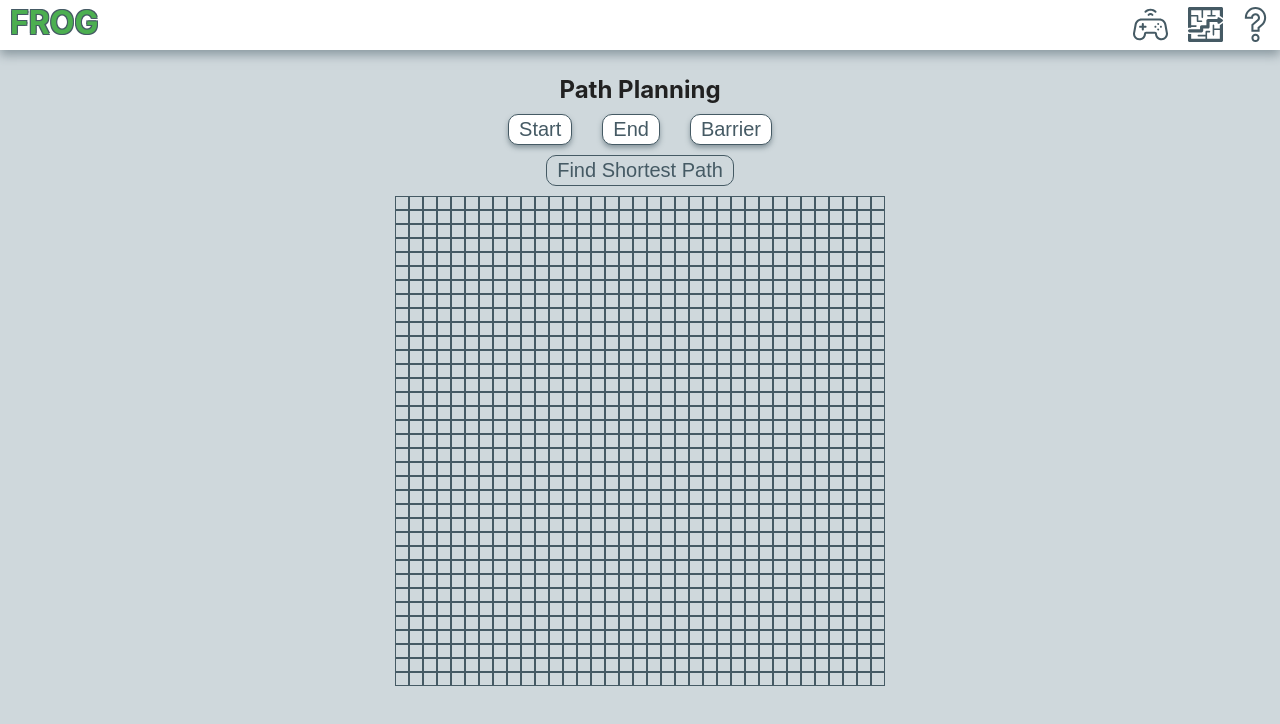
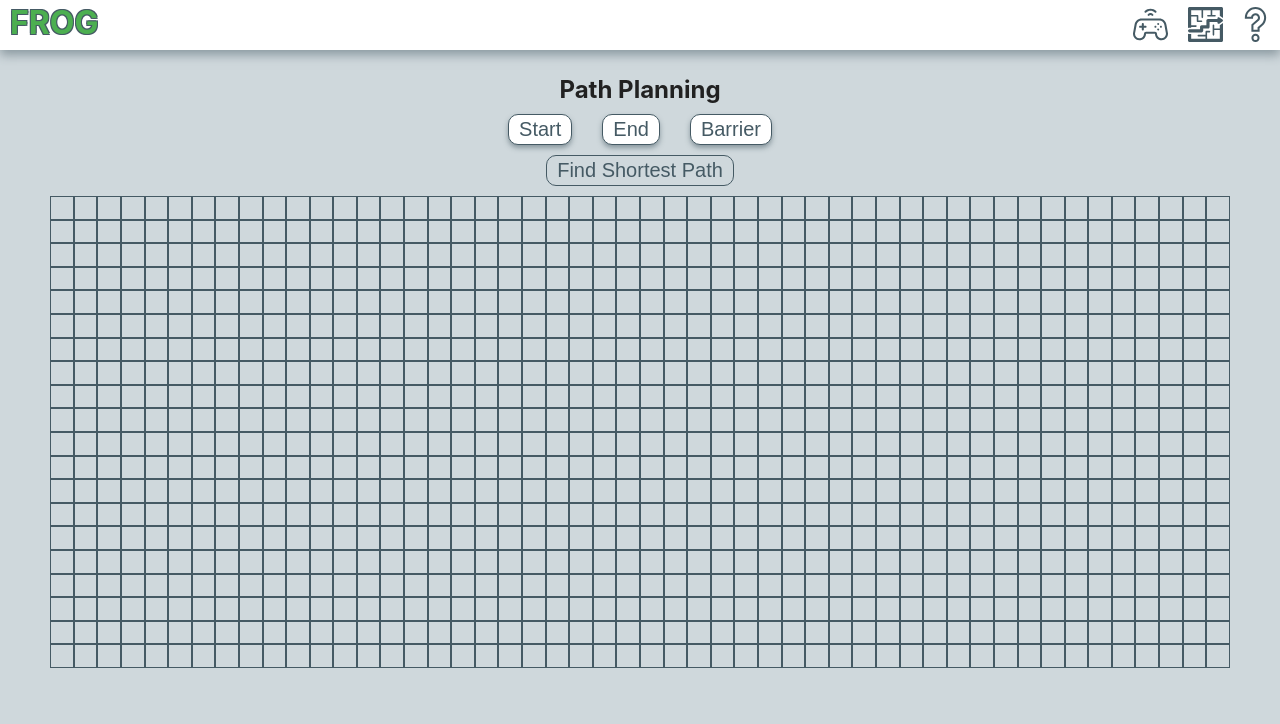
Before and after one commit to neil-solomon/remoteControl, a React (Create React App) app: page / in a window 1280 px wide. Shown: the top 724 px of the page. Built offline with nearby package versions, Linux system fonts and the light colour scheme.

Commit message:
implemented mouseDrag. made cell size relative to window.

```diff
--- a/src/components/PathPlanningMatrix/PathPlanningMatrix.js
+++ b/src/components/PathPlanningMatrix/PathPlanningMatrix.js
@@ -5,7 +5,8 @@ export default class PathPlanningMatrix extends React.Component {
   constructor(props) {
     super(props);
 
-    this.matrixSize = 35;
+    this.matrixWidth = 50;
+    this.matrixHeight = 20;
     this.cellStyle = {
       start: style.cellStart,
       end: style.cellEnd,
@@ -22,18 +23,30 @@ export default class PathPlanningMatrix extends React.Component {
 
     this.state = {
       generatingPath: false,
+      mouseDragActive: false,
+      cellSize: this.getCellSize(),
       shortPath: null,
       startCell: null,
       endCell: null,
-      matrix: new Array(this.matrixSize).fill(
-        new Array(this.matrixSize).fill({
+      matrix: new Array(this.matrixHeight).fill(
+        new Array(this.matrixWidth).fill({
           type: null, // start, end, barrier
         })
       ),
     };
   }
 
+  componentDidMount() {
+    window.addEventListener("resize", () => {
+      this.setState({ cellSize: this.getCellSize() });
+    });
+  }
+
   componentWillUnmount() {
+    window.removeEventListener("resize", () => {
+      this.setState({ cellSize: this.getCellSize() });
+    });
+
     for (let i = 0; i < this.animateLevels_timeouts.length; i++) {
       clearTimeout(this.animateLevels_timeouts[i]);
     }
@@ -42,6 +55,19 @@ export default class PathPlanningMatrix extends React.Component {
     clearTimeout(this.generatingPathDone_timeout);
     clearTimeout(this.findShortestPath_helper_timeout);
   }
+
+  componentDidUpdate(prevProps, prevState) {
+    // console.log(prevState.generatingPath !== this.state.generatingPath);
+    // console.log(prevState.shortPath !== this.state.shortPath);
+    // console.log(prevState.startCell !== this.state.startCell);
+    // console.log(prevState.endCell !== this.state.endCell);
+    // console.log(prevState.matrix !== this.state.matrix);
+    // console.log(" ");
+  }
+
+  getCellSize = () => {
+    return window.innerWidth / this.matrixWidth - 6;
+  };
 
   cellTypeUpdate = (event) => {
     if (this.state.generatingPath) return;
@@ -70,25 +96,23 @@ export default class PathPlanningMatrix extends React.Component {
     row = parseInt(row);
     col = parseInt(col);
 
-    var startCell = this.state.startCell;
-    var endCell = this.state.endCell;
+    var startCell = JSON.parse(JSON.stringify(this.state.startCell));
+    var endCell = JSON.parse(JSON.stringify(this.state.endCell));
 
     if (this.props.activeAction[0]) {
-      for (let i = 0; i < matrix.length; i++) {
-        for (let j = 0; j < matrix[i].length; j++) {
-          if (matrix[i][j].type === "start") {
-            matrix[i][j].type = null;
-          }
+      if (startCell) {
+        matrix[startCell[0]][startCell[1]].type = null;
+        if (endCell && endCell[0] === row && endCell[1] === col) {
+          endCell = null;
         }
       }
       matrix[row][col].type = "start";
       startCell = [row, col];
     } else if (this.props.activeAction[1]) {
-      for (let i = 0; i < matrix.length; i++) {
-        for (let j = 0; j < matrix[i].length; j++) {
-          if (matrix[i][j].type === "end") {
-            matrix[i][j].type = null;
-          }
+      if (endCell) {
+        matrix[endCell[0]][endCell[1]].type = null;
+        if (startCell && startCell[0] === row && startCell[1] === col) {
+          startCell = null;
         }
       }
       matrix[row][col].type = "end";
@@ -177,7 +201,7 @@ export default class PathPlanningMatrix extends React.Component {
         }
         // add below cell if valid
         if (
-          cell[0] < this.matrixSize - 1 &&
+          cell[0] < this.matrixHeight - 1 &&
           (this.state.matrix[cell[0] + 1][cell[1]].type === null ||
             this.state.matrix[cell[0] + 1][cell[1]].type === "end") &&
           !cellsVisited.has(JSON.stringify([cell[0] + 1, cell[1]]))
@@ -197,7 +221,7 @@ export default class PathPlanningMatrix extends React.Component {
         }
         // add right cell if valid
         if (
-          cell[1] < this.matrixSize - 1 &&
+          cell[1] < this.matrixWidth - 1 &&
           (this.state.matrix[cell[0]][cell[1] + 1].type === null ||
             this.state.matrix[cell[0]][cell[1] + 1].type === "end") &&
           !cellsVisited.has(JSON.stringify([cell[0], cell[1] + 1]))
@@ -334,6 +358,20 @@ export default class PathPlanningMatrix extends React.Component {
     this.setState({ matrix });
   };
 
+  startMouseDrag = (event) => {
+    this.cellTypeUpdate(event);
+    this.setState({ mouseDragActive: true });
+  };
+
+  mouseDrag = (event) => {
+    if (!this.state.mouseDragActive) return;
+    this.cellTypeUpdate(event);
+  };
+
+  endMouseDrag = (event) => {
+    this.setState({ mouseDragActive: false });
+  };
+
   render() {
     return (
       <div className={style.container}>
@@ -359,9 +397,15 @@ export default class PathPlanningMatrix extends React.Component {
                   {row.map((cell, index1) => (
                     <td
                       className={style.cell + " " + this.cellStyle[cell.type]}
+                      style={{
+                        height: this.state.cellSize,
+                        width: this.state.cellSize,
+                      }}
                       key={"PathPlanningMatrix_cell_" + index0 + "_" + index1}
                       id={"PathPlanningMatrix_cell_" + index0 + "_" + index1}
-                      onClick={this.cellTypeUpdate}
+                      onMouseDown={this.startMouseDrag}
+                      onMouseEnter={this.mouseDrag}
+                      onMouseUp={this.endMouseDrag}
                     ></td>
                   ))}
                 </tr>
--- a/src/components/PathPlanningMatrix/PathPlanningMatrix.module.css
+++ b/src/components/PathPlanningMatrix/PathPlanningMatrix.module.css
@@ -17,10 +17,9 @@
 }
 
 .cell {
-  width: 10px;
-  height: 10px;
   border: 1px solid rgb(69, 90, 100);
   display: inline-block;
+  user-select: none;
   transition: border 0.25s;
 }
 .cell:hover {
```
